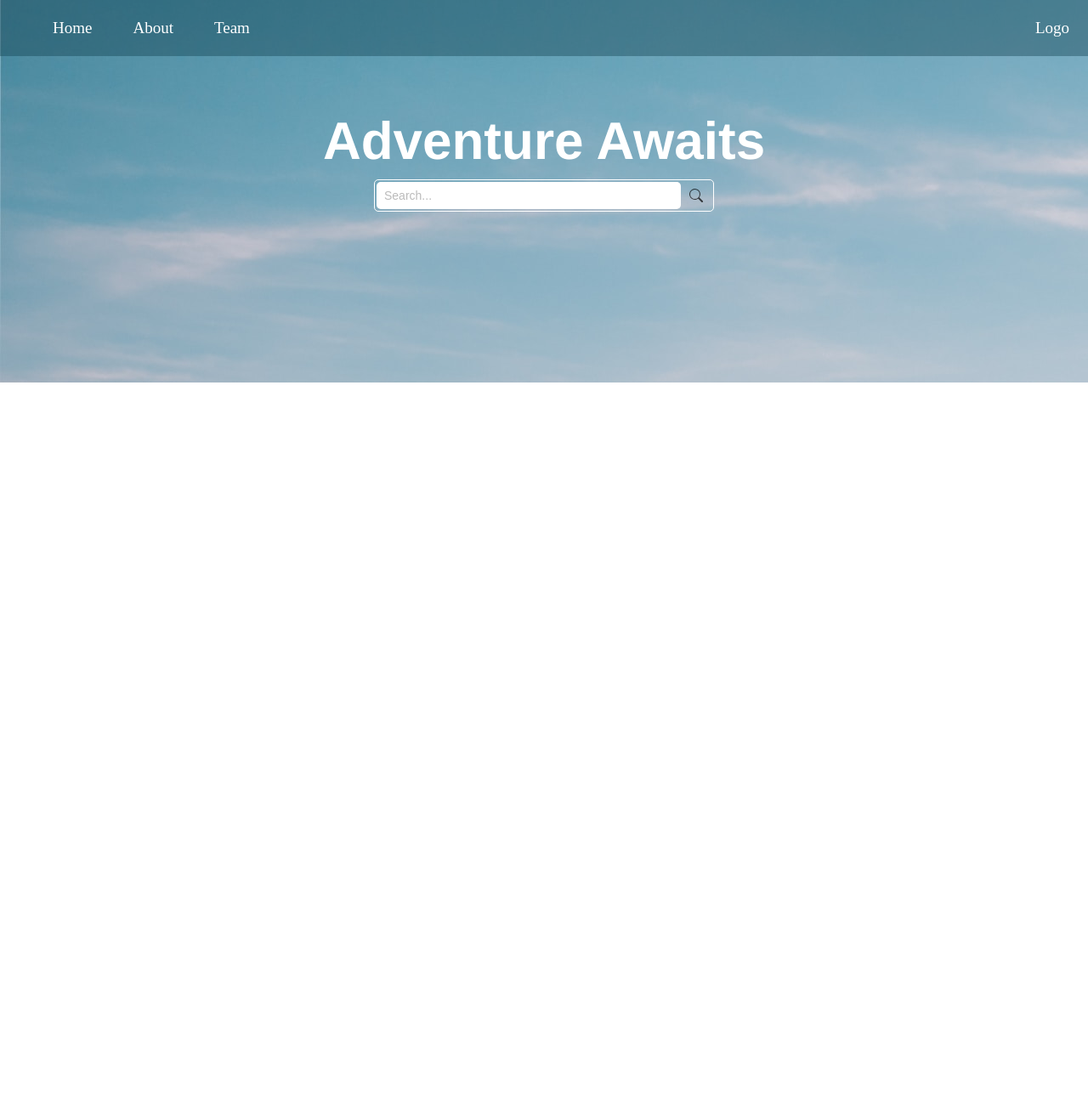
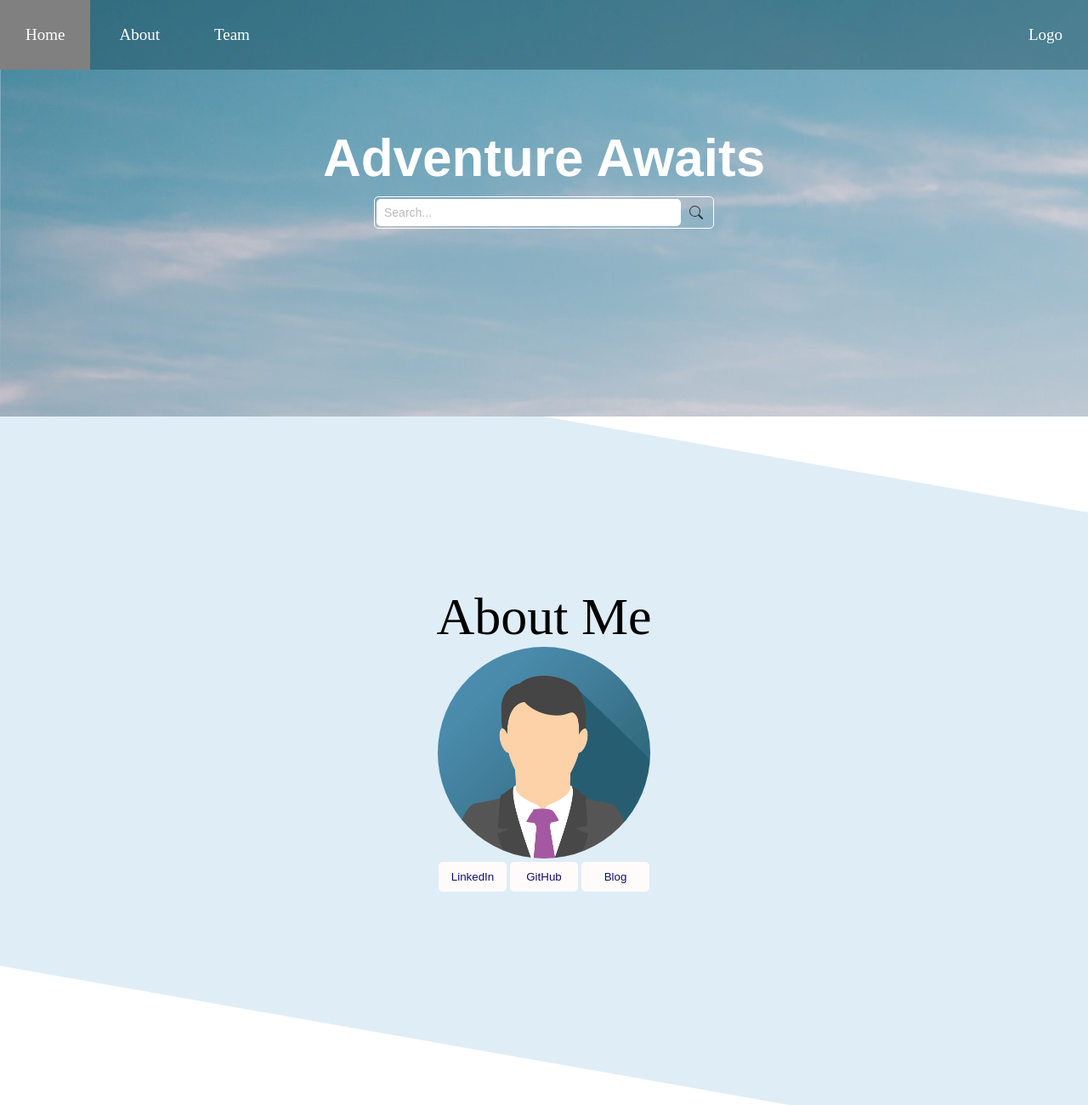
Before and after one commit to Dylandk10/design-and-stuff, a website: page index.html in a window 1280 px wide. Shown: the top 1300 px of the page at 85% size. Drawn offline with Linux system fonts and the light colour scheme.

Commit message:
basic about section added with buttons

```diff
--- a/index.html
+++ b/index.html
@@ -57,6 +57,16 @@
         </div>
 
 
+        <!-- about section-->
+        <div class="aboutContainer">
+            <div class="unskew">
+                <h1 class="title">About Me</h1>
+                <img class="roundImage" src="assets/img_avatar.png" /><br>
+                <button class="aboutMeBtn">LinkedIn</button>
+                <button class="aboutMeBtn">GitHub</button>
+                <button class="aboutMeBtn">Blog</button>
+            </div>
+        </div>
 
         <footer>
             Test footer
--- a/mobileStyles.scss
+++ b/mobileStyles.scss
@@ -21,7 +21,7 @@ html {
   nav {
     width: 100%;
     position: fixed;
-    background-color: rgb(17, 64, 79);
+    background-color: rgb(17, 64, 79, .4);
     z-index: 120;
   }
 
--- a/styles.scss
+++ b/styles.scss
@@ -19,6 +19,7 @@ html{
     -moz-box-sizing:border-box;
     box-sizing:border-box;
     margin:0;
+    padding: 0;
 }
 
 
@@ -61,6 +62,10 @@ footer {
     background-color: rgb(17, 64, 79, .4);
 }
 
+.roundImage {
+    border-radius: 50%;
+    width: 250px;
+}
 
 /* Class based driver*/
 
@@ -74,7 +79,7 @@ footer {
 .navContainer {
     display: inline-block;
     list-style: none;
-    padding: 22px;
+    padding: 30px;
 
     a {
         color: white;
@@ -93,12 +98,14 @@ footer {
 /* hero banner */
 
 .heroContainer {
-    height: 450px;
+    height: 490px;
     background-image: url('assets/hero.jpg');
     text-align: center;
+    z-index: 5;
+    position: relative;
 }
 .heroTitle {
-    padding-top: 130px;
+    padding-top: 150px;
     color: white;
     font-size: 62px;
     font-family: 'Franklin Gothic Medium', 'Arial Narrow', Arial, sans-serif;
@@ -161,3 +168,47 @@ footer {
     border-color: #116;
     outline: none;
   }
+
+
+  /* About section */
+
+  .aboutContainer {
+    background: rgb(148, 196, 228, .3);
+    padding: 200px 0;
+    transform: (skew(0deg, 10deg));
+    z-index: 1;
+    display: block;
+
+    .unskew{
+      transform: (skew(0deg, -10deg));
+      text-align: center;
+
+      .title{
+        font-size: 62px;
+        font-weight: normal;
+      }
+
+      .text{
+        width:60%;
+        margin: 25px auto;
+        color: lighten(black, 55);
+      }
+
+      .aboutMeBtn {
+        background-color: #fffbfb;
+        color:#116;
+        width: 80px;
+        height: 35px;
+        border-radius: 5px;
+        border: none;
+        padding: 2px;
+      }
+      .aboutMeBtn:hover {
+        cursor: pointer;
+        background-color: #116;
+        color: white;
+      }
+
+
+    }
+  }
```
Also changed, not shown: assets/img_avatar.png (added), mobileStyles.css, styles.css, 1 other file.
